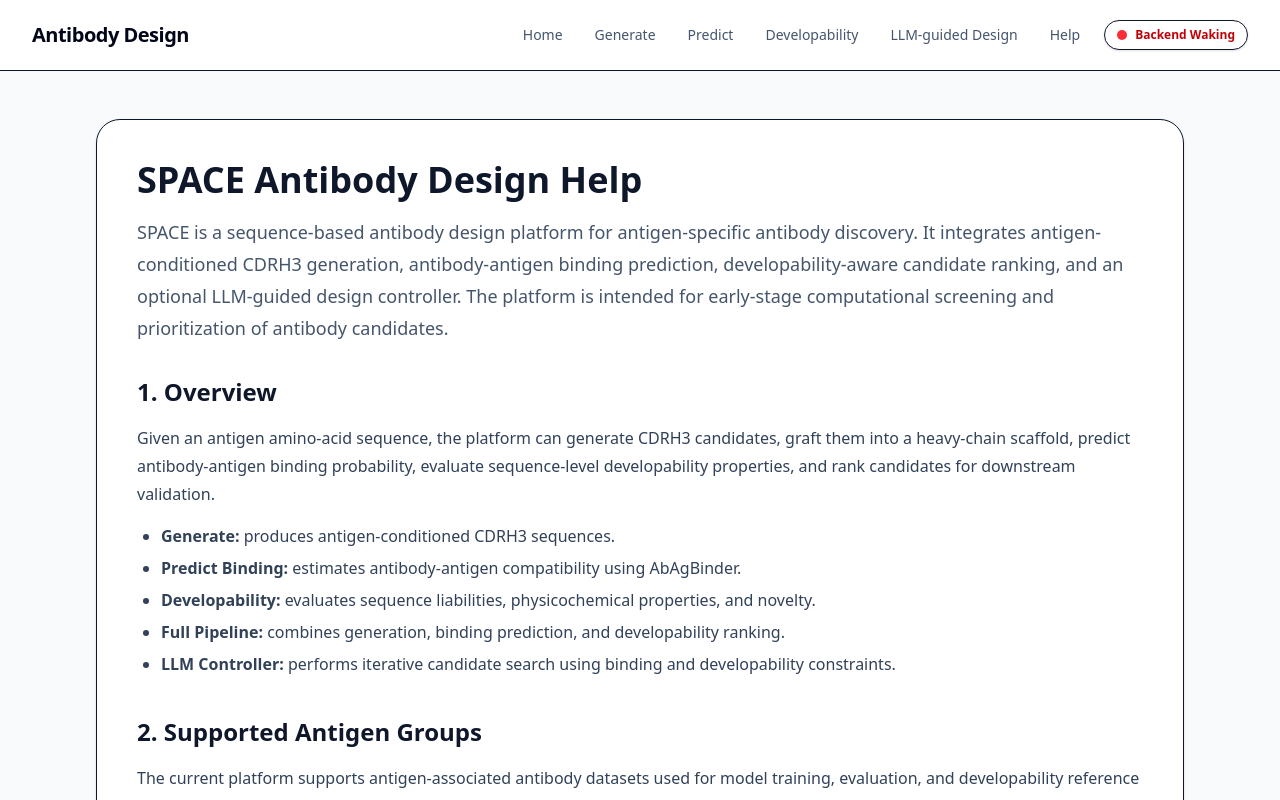
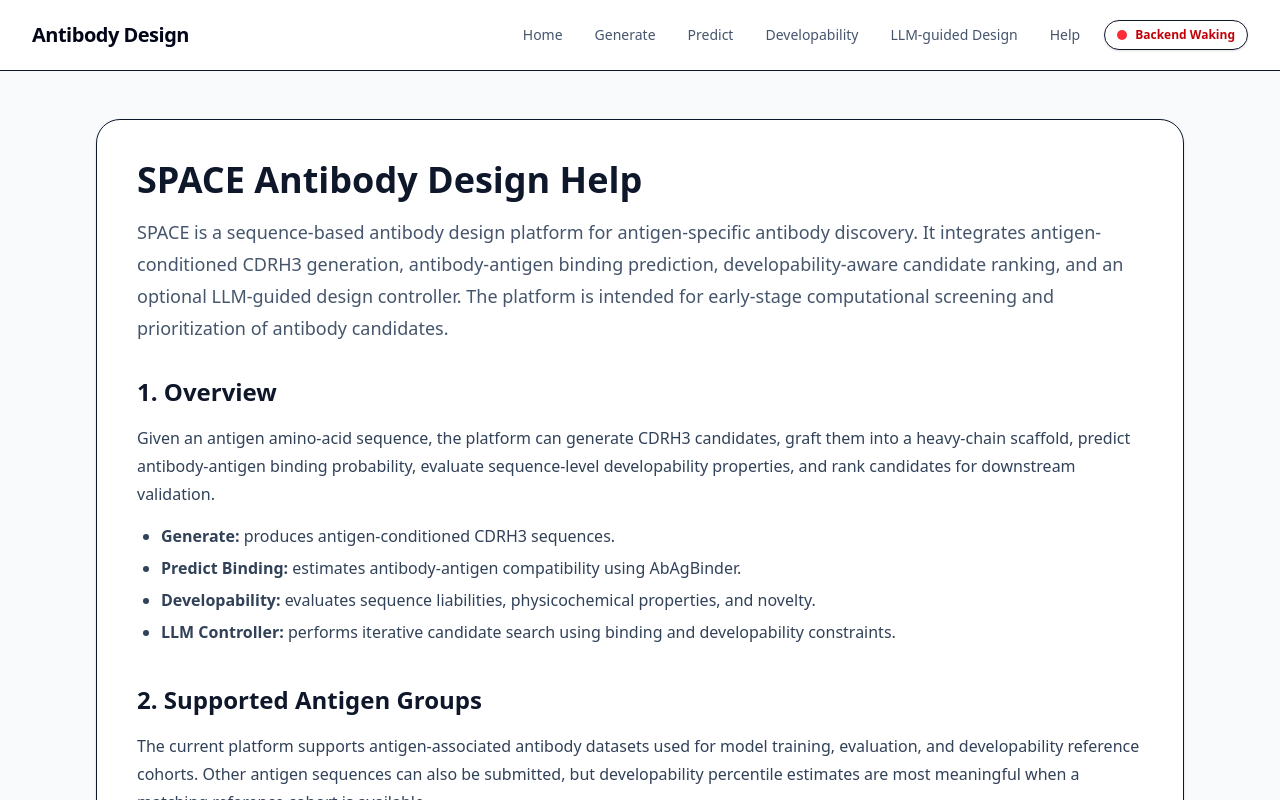
Before and after one commit to Fanxu-alt/Antibody-Design, a Next.js app in the folder frontend/: page /help in a window 1280 px wide. Shown: the top 800 px of the page. Built offline with nearby package versions, Linux system fonts and the light colour scheme; no server answers.

Commit message:
Update page.tsx

```diff
--- a/frontend/app/help/page.tsx
+++ b/frontend/app/help/page.tsx
@@ -41,10 +41,6 @@ export default function HelpPage() {
             <li>
               <strong>Developability:</strong> evaluates sequence liabilities,
               physicochemical properties, and novelty.
-            </li>
-            <li>
-              <strong>Full Pipeline:</strong> combines generation, binding
-              prediction, and developability ranking.
             </li>
             <li>
               <strong>LLM Controller:</strong> performs iterative candidate search using
```
